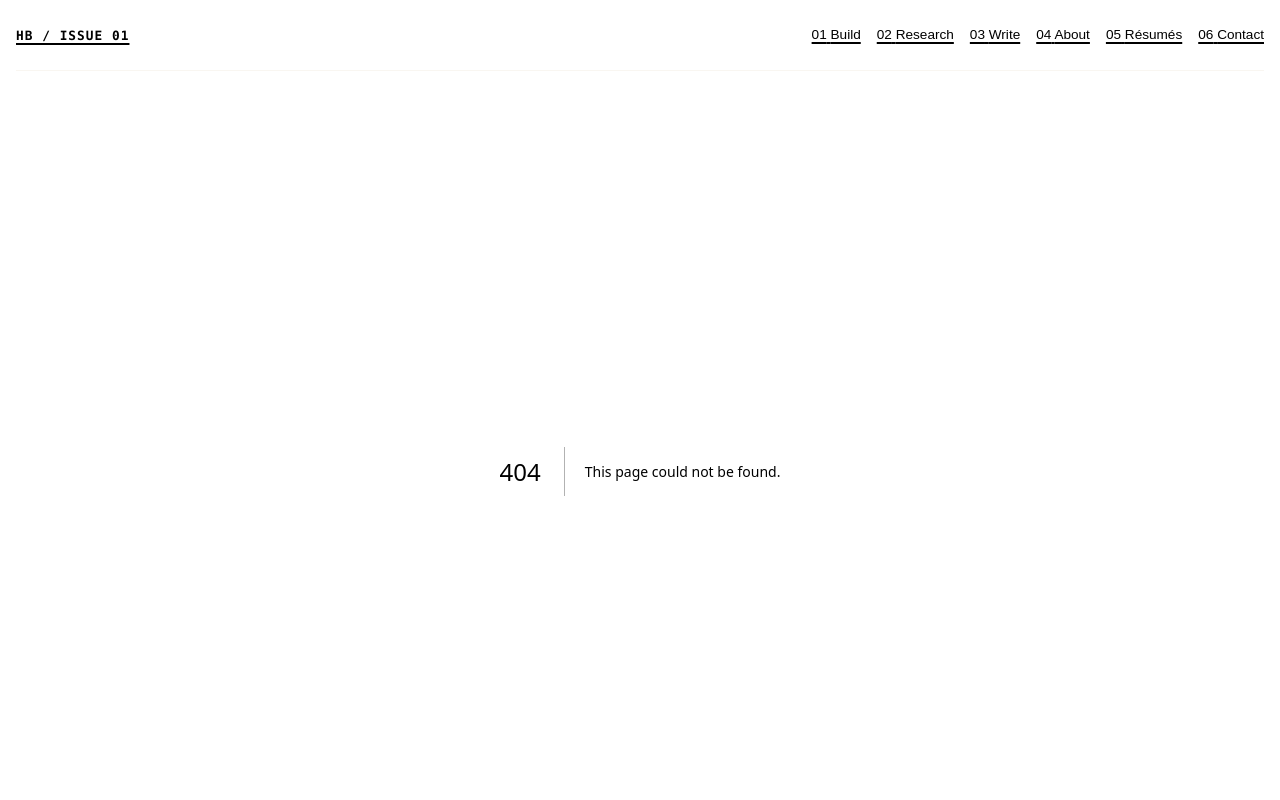
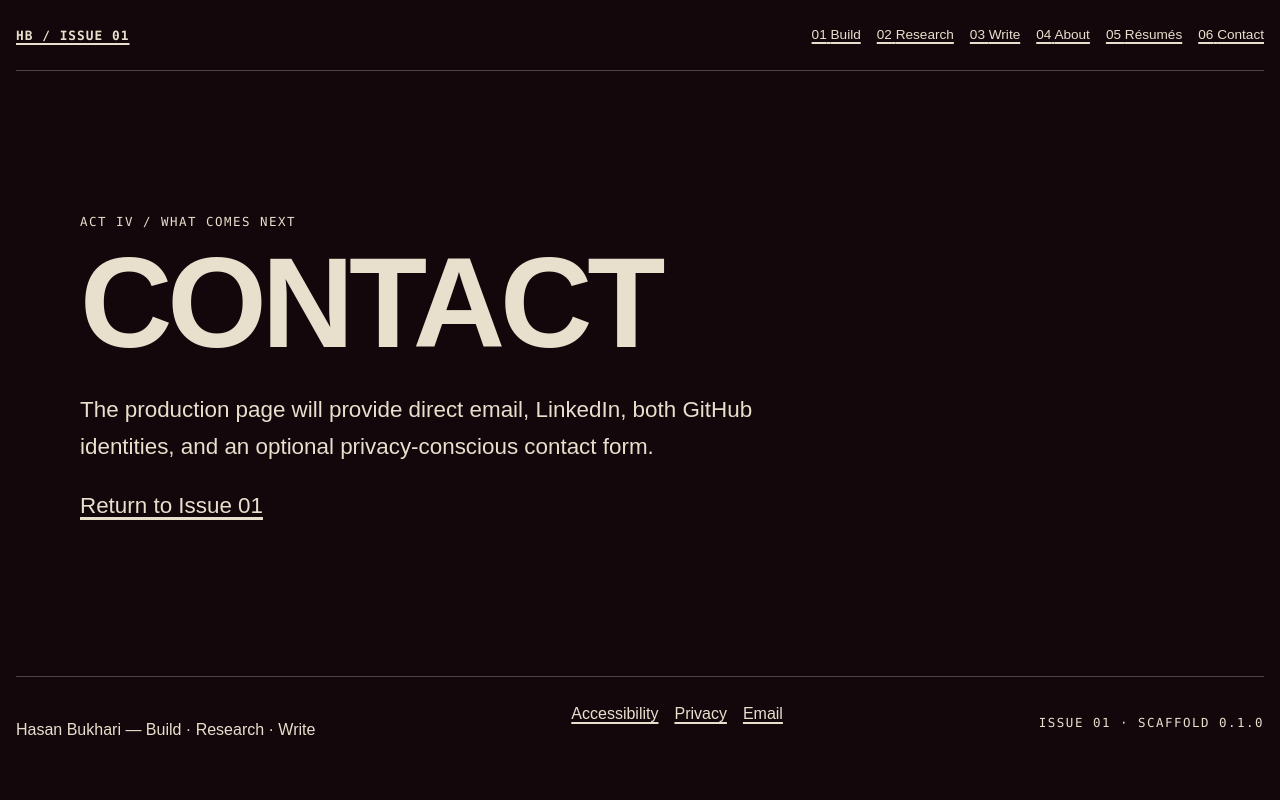
Before and after one commit to glitchmatrix-jpg/hasan-bukhari-portfolio, a Next.js app: page /contact in a window 1280 px wide. Before the commit this address had no page. Shown: the top 800 px of the page. Built offline with nearby package versions, Linux system fonts and the light colour scheme.

Commit message:
feat: add Contact route shell

```diff
--- /dev/null
+++ b/src/app/contact/page.tsx
@@ -0,0 +1,5 @@
+import { PhaseNotice } from "@/components/site/PhaseNotice";
+
+export default function ContactPage() {
+  return <PhaseNotice eyebrow="ACT IV / WHAT COMES NEXT" title="Contact" description="The production page will provide direct email, LinkedIn, both GitHub identities, and an optional privacy-conscious contact form." />;
+}
```
